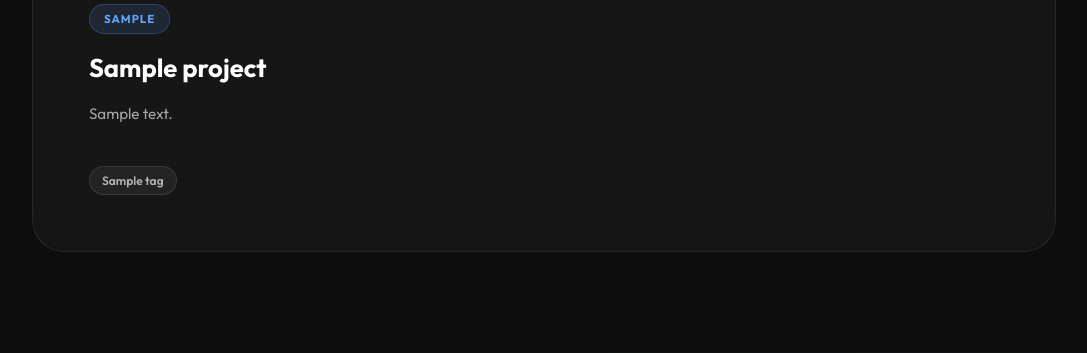
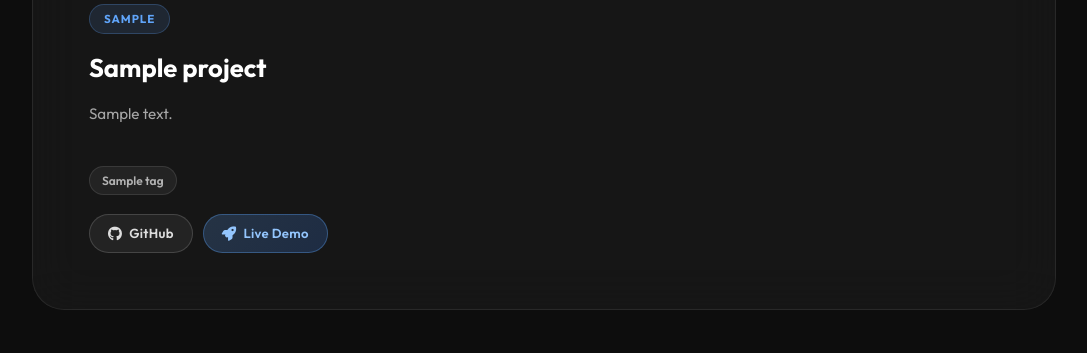
Before and after one commit to ErenYeager-delta/Vigneshwaran-M-Portfolio, a Flask app: page / in a window 1280 px wide. Shown: the part 4555-4908 px from the top of the page, without its empty margins (96-1183 px from the left). Run offline with Flask 3, Linux system fonts and the light colour scheme; grey boxes marked "Sample" are stand-in pictures; a database or web service that is not in the repository returns one stand-in record (values such as "Sample title"); some libraries are stand-ins or nearby versions.

Commit message:
final change'

```diff
--- a/app/__init__.py
+++ b/app/__init__.py
@@ -23,6 +23,10 @@ def create_app(config_name=None):
         static_folder="static",
         template_folder="templates",
     )
+
+    # ── Proxy Configuration for Render / HTTPS ───────────────────────────
+    from werkzeug.middleware.proxy_fix import ProxyFix
+    app.wsgi_app = ProxyFix(app.wsgi_app, x_for=1, x_proto=1, x_host=1, x_prefix=1)
 
     # ── Load Config ──────────────────────────────────────────────────────
     app.config.from_object(config_map.get(config_name, config_map["default"]))
--- a/app/static/css/index.css
+++ b/app/static/css/index.css
@@ -1118,14 +1118,6 @@
     gap: 40px;
 }
 
-/* Anchor wrapper — no underline, inherits color */
-.project-card-link {
-    display: block;
-    text-decoration: none;
-    color: inherit;
-    transition: opacity 0.3s ease;
-}
-
 .project-card {
     background: rgba(255, 255, 255, 0.04);
     backdrop-filter: blur(24px);
@@ -1135,13 +1127,12 @@
     overflow: hidden;
     padding: 24px;
     transition: all 0.4s cubic-bezier(0.16, 1, 0.3, 1);
-    cursor: pointer;
     display: flex;
     flex-direction: column;
     height: 100%;
 }
 
-.project-card-link:hover .project-card {
+.project-card:hover {
     transform: translateY(-10px) scale(1.02);
     background: rgba(255, 255, 255, 0.08);
     border-color: rgba(255, 255, 255, 0.2);
@@ -1172,7 +1163,7 @@
     background: rgba(255, 255, 255, 0.08);
 }
 
-.project-card-link:hover .card-hover-overlay {
+.project-img:hover .card-hover-overlay {
     opacity: 1;
 }
 
@@ -1261,7 +1252,6 @@
     display: flex;
     flex-wrap: wrap;
     gap: 8px;
-    margin-top: auto;
     padding-top: 1rem;
 }
 
@@ -1273,6 +1263,84 @@
     font-size: 0.75rem;
     font-weight: 600;
     color: rgba(255, 255, 255, 0.65);
+}
+
+/* ── Project Action Buttons (GitHub / Run / Colab) ── */
+.project-action-btns {
+    display: flex;
+    gap: 10px;
+    margin-top: auto;
+    padding-top: 1.2rem;
+    flex-wrap: wrap;
+}
+
+.project-btn {
+    display: inline-flex;
+    align-items: center;
+    gap: 7px;
+    padding: 8px 18px;
+    border-radius: 100px;
+    font-size: 0.82rem;
+    font-weight: 600;
+    text-decoration: none;
+    transition: all 0.3s cubic-bezier(0.25, 0.8, 0.25, 1);
+    letter-spacing: 0.3px;
+    position: relative;
+    overflow: hidden;
+}
+
+.project-btn i {
+    font-size: 0.9rem;
+    transition: transform 0.3s ease;
+}
+
+.project-btn:hover i {
+    transform: scale(1.15);
+}
+
+/* GitHub Button — subtle dark outline */
+.project-btn-github {
+    background: rgba(255, 255, 255, 0.06);
+    border: 1px solid rgba(255, 255, 255, 0.15);
+    color: rgba(255, 255, 255, 0.85);
+}
+
+.project-btn-github:hover {
+    background: rgba(255, 255, 255, 0.12);
+    border-color: rgba(255, 255, 255, 0.35);
+    color: #fff;
+    transform: translateY(-2px);
+    box-shadow: 0 4px 12px rgba(0, 0, 0, 0.3);
+}
+
+/* Run / Live Demo Button — accent gradient */
+.project-btn-run {
+    background: linear-gradient(135deg, rgba(96, 165, 250, 0.2), rgba(59, 130, 246, 0.2));
+    border: 1px solid rgba(96, 165, 250, 0.35);
+    color: #93c5fd;
+}
+
+.project-btn-run:hover {
+    background: linear-gradient(135deg, rgba(96, 165, 250, 0.35), rgba(59, 130, 246, 0.35));
+    border-color: rgba(96, 165, 250, 0.6);
+    color: #bfdbfe;
+    transform: translateY(-2px);
+    box-shadow: 0 4px 15px rgba(59, 130, 246, 0.25);
+}
+
+/* Colab Button — warm orange-yellow (Colab branding) */
+.project-btn-colab {
+    background: linear-gradient(135deg, rgba(251, 191, 36, 0.15), rgba(245, 158, 11, 0.15));
+    border: 1px solid rgba(251, 191, 36, 0.35);
+    color: #fcd34d;
+}
+
+.project-btn-colab:hover {
+    background: linear-gradient(135deg, rgba(251, 191, 36, 0.3), rgba(245, 158, 11, 0.3));
+    border-color: rgba(251, 191, 36, 0.6);
+    color: #fde68a;
+    transform: translateY(-2px);
+    box-shadow: 0 4px 15px rgba(251, 191, 36, 0.2);
 }
 
 .project-card-footer {
--- a/app/static/js/script.js
+++ b/app/static/js/script.js
@@ -150,8 +150,8 @@ document.addEventListener('DOMContentLoaded', function () {
         projectCards.forEach(card => {
             const cardCategory = card.getAttribute('data-category'); // 'elysium' or 'self'
             const cardType = card.getAttribute('data-type');         // 'datascience' or 'fullstack'
-            // The card may be wrapped in a <a class="project-card-link"> — show/hide that
-            const cardWrapper = card.closest('.project-card-link') || card;
+            // Show/hide the project card directly
+            const cardWrapper = card;
 
             let isMatch = false;
             if (activeCategory === 'all') {
--- a/app/templates/index.html
+++ b/app/templates/index.html
@@ -494,13 +494,21 @@
 
     <div class="project-grid">
         {% for project in projects %}
-        {% set project_link = project.colab_link if (project.project_type == 'datascience' and project.colab_link) else (project.deployment_link or project.source_code_link or '#') %}
-        {% set hover_label = 'Run in Colab →' if (project.project_type == 'datascience' and project.colab_link) else 'View Project →' %}
-        <a href="{{ project_link }}" target="_blank" rel="noopener noreferrer" class="project-card-link">
+        {% set run_link = project.colab_link if (project.project_type == 'datascience' and project.colab_link) else (project.deployment_link or '') %}
+        {% set github_link = project.source_code_link or '' %}
             <div class="project-card" data-category="{{ project.category }}" data-type="{{ project.project_type }}">
-                <div class="project-img" style="background-image: url('{{ project.image_url }}');">
+                <div class="project-img" style="cursor: pointer; background-image: url('{{ project.image_url }}');"
+                    {% if run_link %}onclick="window.open('{{ run_link }}', '_blank')"{% elif github_link %}onclick="window.open('{{ github_link }}', '_blank')"{% endif %}>
                     <div class="card-hover-overlay">
-                        <span>{{ hover_label }}</span>
+                        {% if project.project_type == 'datascience' and project.colab_link %}
+                        <span>Run in Colab →</span>
+                        {% elif run_link %}
+                        <span>View Live Demo →</span>
+                        {% elif github_link %}
+                        <span>View Source →</span>
+                        {% else %}
+                        <span>View Project →</span>
+                        {% endif %}
                     </div>
                 </div>
                 <div class="project-info">
@@ -518,9 +526,24 @@
                         {% endfor %}
                     </div>
                     {% endif %}
+                    <div class="project-action-btns">
+                        {% if github_link %}
+                        <a href="{{ github_link }}" target="_blank" rel="noopener noreferrer" class="project-btn project-btn-github" title="View Source Code on GitHub">
+                            <i class="fab fa-github"></i> GitHub
+                        </a>
+                        {% endif %}
+                        {% if project.project_type == 'datascience' and project.colab_link %}
+                        <a href="{{ project.colab_link }}" target="_blank" rel="noopener noreferrer" class="project-btn project-btn-run project-btn-colab" title="Run in Google Colab">
+                            <i class="fas fa-play-circle"></i> Run in Colab
+                        </a>
+                        {% elif project.deployment_link %}
+                        <a href="{{ project.deployment_link }}" target="_blank" rel="noopener noreferrer" class="project-btn project-btn-run" title="View Live Demo">
+                            <i class="fas fa-rocket"></i> Live Demo
+                        </a>
+                        {% endif %}
+                    </div>
                 </div>
             </div>
-        </a>
         {% endfor %}
     </div>
 </section>
```
Also changed, not shown: app/admin/project.py (+16 -2 lines), app/admin/static/js/admin_dashboard.js (+24 -17 lines), app/admin/templates/admin/dashboard.html (+52 -16 lines).
